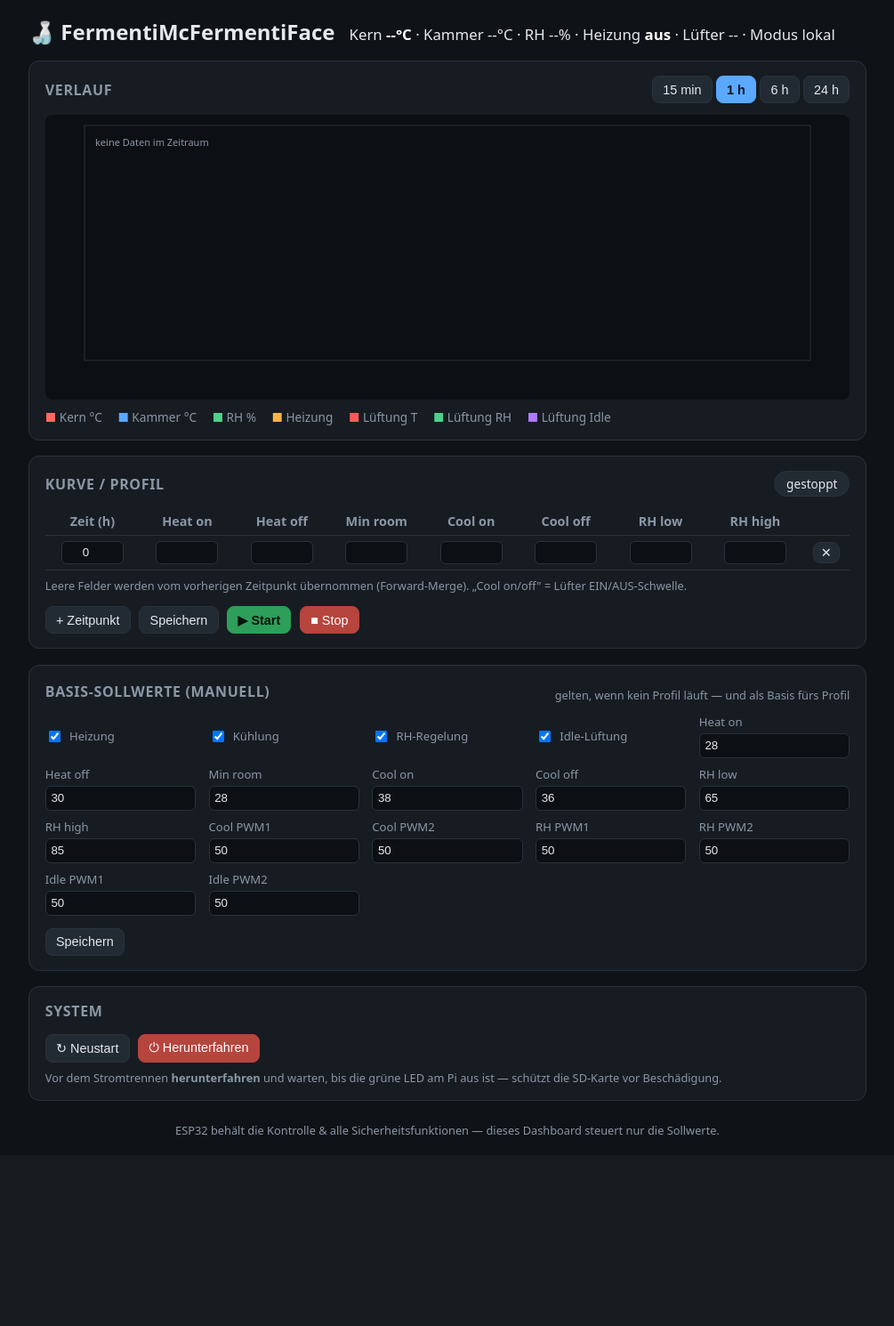
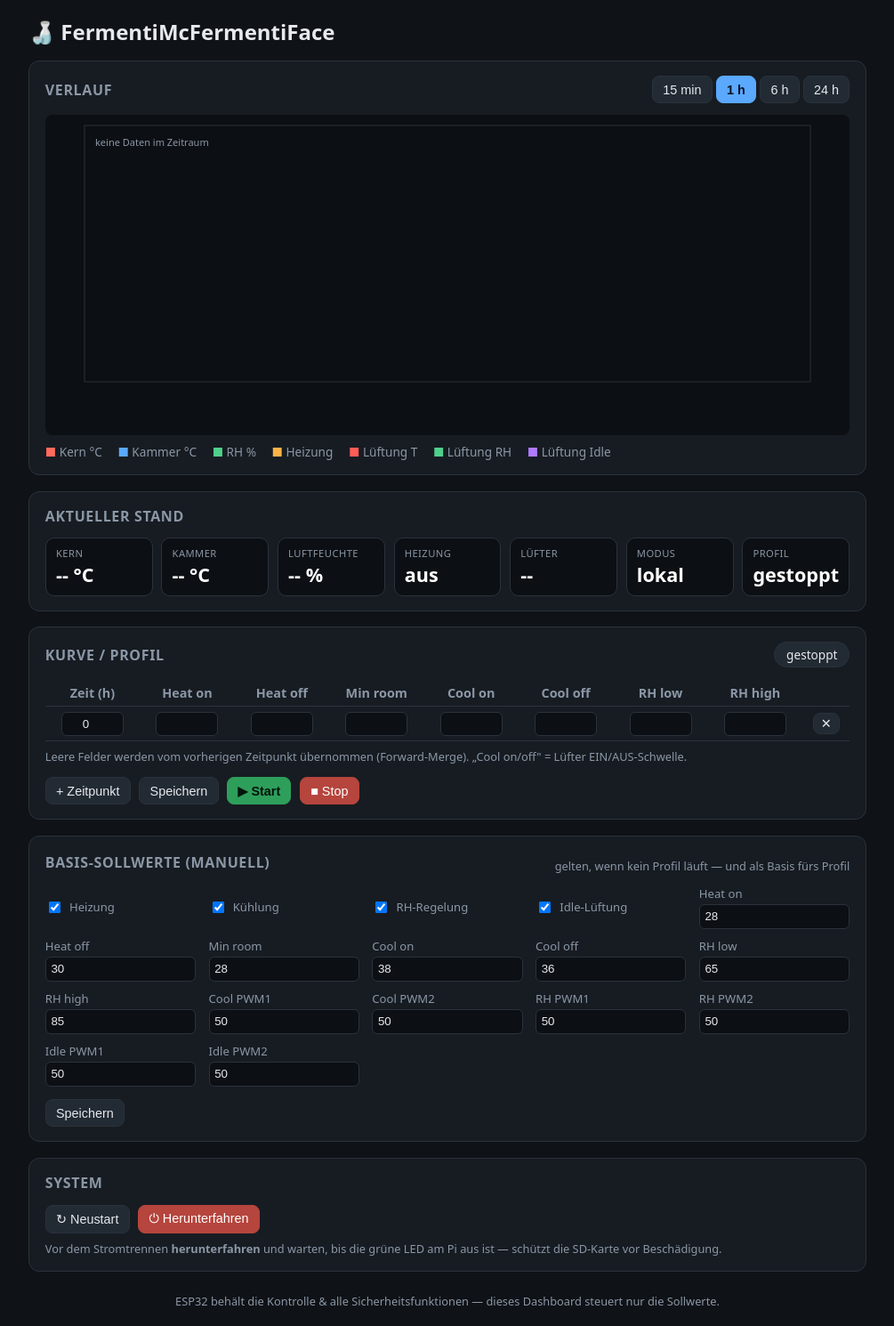
Before and after one commit to hobblefuzz/FermentiMcFermentiFace, a Flask app: page / in a window 1280 px wide. Shown: the whole page at 89% size, without its empty margins (137-1142 px from the left). Before the commit the page ends 1275 px from the top, so only its background shows below. Run offline with Flask 3, Linux system fonts and the light colour scheme; data that the repository does not hold is empty.

Commit message:
Dashboard polish: status tiles below plot, smoothed HiDPI chart
- Layout: move live status out of the header into a boxed 'Aktueller Stand'
  card below the chart; values shown as individual tiles (heater/profile/
  alarm colour-coded)
- Chart: device-pixel-ratio scaling for crisp lines, quadratic-midpoint
  smoothing of the series, taller canvas (360px)
- Fan activity bands spread out (6px tall, 3px gap)

Co-Authored-By: Claude Opus 4.8 <noreply@anthropic.com>

```diff
--- a/pi/static/app.js
+++ b/pi/static/app.js
@@ -40,28 +40,44 @@ function flash(btn) {
 }
 
 // ─────────────────────────────────────── live status
+function tile(lbl, val, cls) {
+  return `<div class="stat ${cls || ""}"><div class="lbl">${lbl}</div><div class="val">${val}</div></div>`;
+}
 async function pollStatus() {
   try {
     const d = await (await fetch("/api/status")).json();
     const t = d.telemetry || {}, p = d.profile || {};
-    let warn = "";
-    if (t.chamber_alarm) warn += ' <span class="warn">⚠ OVERTEMP</span>';
-    if (t.core_fault) warn += ' <span class="warn">⚠ CORE SENSOR</span>';
-    live.className = "live";
-    live.innerHTML =
-      `Kern <b>${fmt(t.core)}°C</b> · Kammer ${fmt(t.chamber)}°C · RH ${fmt(t.rh)}% · ` +
-      `Heizung <b>${t.heater ? "AN" : "aus"}</b> · Lüfter ${fmt(t.fan)} · ` +
-      `Modus ${t.ext ? "extern" : "lokal"}${warn}`;
+    let h = "";
+    h += tile("Kern", fmt(t.core) + " °C");
+    h += tile("Kammer", fmt(t.chamber) + " °C");
+    h += tile("Luftfeuchte", fmt(t.rh) + " %");
+    h += tile("Heizung", t.heater ? "AN" : "aus", t.heater ? "hot" : "");
+    h += tile("Lüfter", fmt(t.fan));
+    h += tile("Modus", t.ext ? "extern" : "lokal");
+    h += tile("Profil", p.running ? ("läuft · " + fmtDur(p.elapsed)) : "gestoppt", p.running ? "run" : "");
+    if (t.chamber_alarm) h += tile("Alarm", "OVERTEMP", "alarm");
+    if (t.core_fault) h += tile("Alarm", "Kern-Sensor", "alarm");
+    live.className = "stats";
+    live.innerHTML = h;
     profState.textContent = p.running ? ("läuft · " + fmtDur(p.elapsed)) : "gestoppt";
     profState.className = "pill" + (p.running ? " run" : "");
   } catch (e) {
-    live.className = "live off"; live.textContent = "Server offline";
+    live.className = "stats off";
+    live.innerHTML = '<div class="stat"><div class="val">Server offline</div></div>';
   }
 }
 
 // ─────────────────────────────────────── chart
 let rangeMin = 60;
-function fitCanvas() { canvas.width = canvas.clientWidth || 900; canvas.height = 320; }
+let CW = 900, CH = 360;          // logical (CSS-pixel) chart size
+function fitCanvas() {
+  const dpr = window.devicePixelRatio || 1;
+  CW = canvas.clientWidth || 900;
+  canvas.width = Math.round(CW * dpr);   // backing store scaled for crisp lines
+  canvas.height = Math.round(CH * dpr);
+  canvas.style.height = CH + "px";
+  canvas.getContext("2d").setTransform(dpr, 0, 0, dpr, 0, 0);  // draw in CSS px
+}
 
 async function pollLog() {
   try {
@@ -72,9 +88,9 @@ async function pollLog() {
 }
 
 function drawChart(rows) {
-  const ctx = canvas.getContext("2d"), W = canvas.width, H = canvas.height;
+  const ctx = canvas.getContext("2d"), W = CW, H = CH;
   ctx.clearRect(0, 0, W, H);
-  const pad = { l: 44, r: 44, t: 12, b: 44 };
+  const pad = { l: 44, r: 44, t: 12, b: 60 };
   const x0 = pad.l, x1 = W - pad.r, y0 = H - pad.b, y1 = pad.t;
   ctx.strokeStyle = css("--line"); ctx.lineWidth = 1; ctx.strokeRect(x0, y1, x1 - x0, y0 - y1);
   ctx.font = "11px system-ui"; ctx.textBaseline = "middle";
@@ -108,12 +124,12 @@ function drawChart(rows) {
     ["R", css("--fan-rh"), r => fanFlags(r.fan).rh],
     ["I", css("--fan-i"),  r => fanFlags(r.fan).i],
   ];
-  const bandH = 4, bandGap = 1, bandTop = y0 + 5;
-  ctx.font = "9px system-ui"; ctx.textBaseline = "middle";
+  const bandH = 6, bandGap = 3, bandTop = y0 + 8;
+  ctx.font = "10px system-ui"; ctx.textBaseline = "middle";
   bandDefs.forEach((b, bi) => {
     const by = bandTop + bi * (bandH + bandGap);
     ctx.fillStyle = b[1];
-    ctx.globalAlpha = 0.8; ctx.textAlign = "right"; ctx.fillText(b[0], x0 - 5, by + bandH / 2);
+    ctx.globalAlpha = 0.85; ctx.textAlign = "right"; ctx.fillText(b[0], x0 - 6, by + bandH / 2);
     ctx.globalAlpha = 0.85;
     for (let i = 1; i < rows.length; i++) {
       if (b[2](rows[i - 1])) {
@@ -123,21 +139,26 @@ function drawChart(rows) {
     }
   });
   ctx.globalAlpha = 1;
-  // series
-  const line = (key, sy, color, dash) => {
-    ctx.strokeStyle = color; ctx.lineWidth = 1.6; ctx.setLineDash(dash || []);
-    ctx.beginPath(); let started = false;
-    rows.forEach(r => {
-      const v = r[key];
-      if (v == null) { started = false; return; }
-      const X = sx(r.ts), Y = sy(v);
-      if (!started) { ctx.moveTo(X, Y); started = true; } else ctx.lineTo(X, Y);
-    });
-    ctx.stroke(); ctx.setLineDash([]);
+  // series — smoothed (quadratic curve through segment midpoints), split on gaps
+  const smooth = pts => {
+    if (pts.length < 3) { pts.forEach((p, i) => i ? ctx.lineTo(p.x, p.y) : ctx.moveTo(p.x, p.y)); return; }
+    ctx.moveTo(pts[0].x, pts[0].y);
+    for (let i = 1; i < pts.length - 1; i++) {
+      ctx.quadraticCurveTo(pts[i].x, pts[i].y, (pts[i].x + pts[i + 1].x) / 2, (pts[i].y + pts[i + 1].y) / 2);
+    }
+    const n = pts.length - 1; ctx.lineTo(pts[n].x, pts[n].y);
   };
-  line("core", syT, css("--core"));
-  line("chamber", syT, css("--cham"));
-  line("rh", syR, css("--rh"), [4, 3]);
+  const series = (key, sy, color, dash) => {
+    ctx.strokeStyle = color; ctx.lineWidth = 1.8; ctx.lineJoin = "round"; ctx.lineCap = "round";
+    ctx.setLineDash(dash || []);
+    let seg = [];
+    const flush = () => { if (seg.length) { ctx.beginPath(); smooth(seg); ctx.stroke(); seg = []; } };
+    rows.forEach(r => { const v = r[key]; if (v == null) { flush(); return; } seg.push({ x: sx(r.ts), y: sy(v) }); });
+    flush(); ctx.setLineDash([]);
+  };
+  series("core", syT, css("--core"));
+  series("chamber", syT, css("--cham"));
+  series("rh", syR, css("--rh"), [5, 4]);
   // time labels (below the activity bands)
   ctx.fillStyle = css("--dim"); ctx.textAlign = "center"; ctx.textBaseline = "top";
   const labelY = bandTop + bandDefs.length * (bandH + bandGap) + 2;
--- a/pi/static/style.css
+++ b/pi/static/style.css
@@ -14,10 +14,14 @@ header { display:flex; align-items:baseline; gap:1rem; flex-wrap:wrap; margin-bo
 h1 { font-size:1.5rem; margin:0; }
 h2 { font-size:1rem; margin:0; font-weight:600; color:var(--dim); text-transform:uppercase; letter-spacing:.04em; }
 
-.live { font-size:1.05rem; }
-.live.off { color:var(--dim); }
-.live b { color:#fff; }
-.warn { color:var(--heat); font-weight:600; }
+.stats { display:grid; grid-template-columns:repeat(auto-fit, minmax(120px,1fr)); gap:.6rem; }
+.stats.off { opacity:.6; }
+.stat { background:#0c0f13; border:1px solid var(--line); border-radius:10px; padding:.55rem .7rem; }
+.stat .lbl { font-size:.7rem; text-transform:uppercase; letter-spacing:.04em; color:var(--dim); }
+.stat .val { font-size:1.35rem; font-weight:600; color:#fff; margin-top:.15rem; }
+.stat.hot   { border-color:var(--heat); } .stat.hot .val   { color:var(--heat); }
+.stat.run   { border-color:var(--go);   } .stat.run .val   { color:#7ee0a3; }
+.stat.alarm { border-color:var(--stop); } .stat.alarm .val { color:#ff8a80; }
 
 .card { background:var(--card); border:1px solid var(--line); border-radius:12px; padding:1rem 1.1rem; margin-bottom:1.1rem; }
 .card-head { display:flex; align-items:center; justify-content:space-between; gap:1rem; margin-bottom:.8rem; flex-wrap:wrap; }
--- a/pi/templates/index.html
+++ b/pi/templates/index.html
@@ -9,7 +9,6 @@
 <body>
   <header>
     <h1>🍶 FermentiMcFermentiFace</h1>
-    <div id="live" class="live off">lade …</div>
   </header>
 
   <!-- ── Chart ─────────────────────────────────────────── -->
@@ -33,6 +32,12 @@
       <span class="lg frh">Lüftung RH</span>
       <span class="lg fi">Lüftung Idle</span>
     </div>
+  </section>
+
+  <!-- ── Current status ────────────────────────────────── -->
+  <section class="card">
+    <div class="card-head"><h2>Aktueller Stand</h2></div>
+    <div id="live" class="stats off">lade …</div>
   </section>
 
   <!-- ── Profile editor ────────────────────────────────── -->
```
